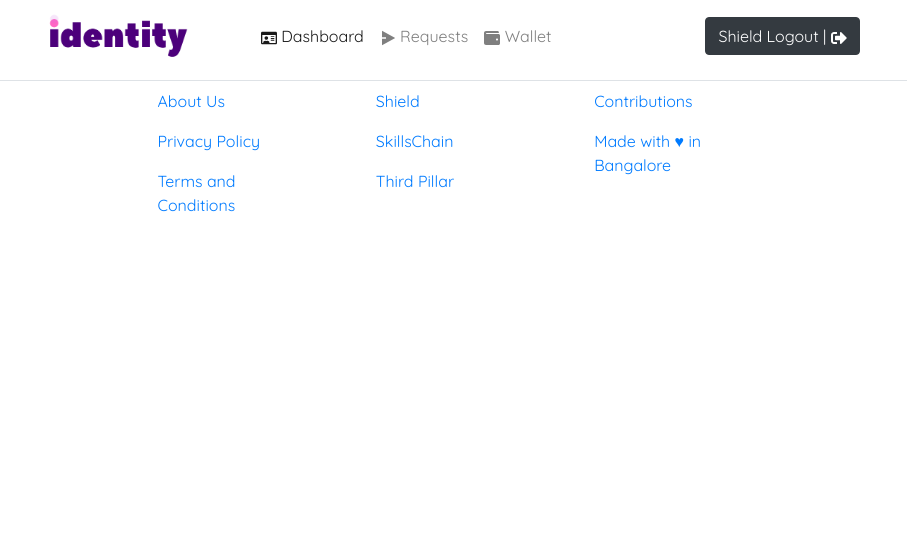
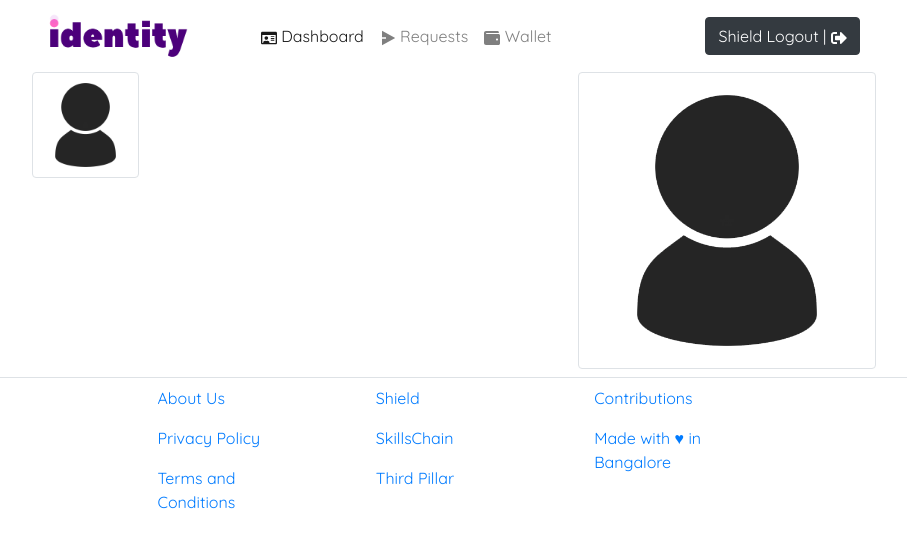
Before and after one commit to TheThirdPillar/Identity, a Next.js app in the folder identity-web-app/: page /user in a window 1280 px wide. Shown: the top 548 px of the page, without its empty margins (186-1093 px from the left). Built offline with nearby package versions, Linux system fonts and the light colour scheme.

Commit message:
Implementing a profile section

```diff
--- /dev/null
+++ b/identity-web-app/components/ProfileSection.js
@@ -0,0 +1,26 @@
+import Row from 'react-bootstrap/Row'
+import Col from 'react-bootstrap/Col'
+import Image from 'react-bootstrap/Image'
+
+function ProfileSection() {
+  return (
+    <>
+      <Row className="justify-content-center">
+        <Col xs={12} md={12} lg={5}>
+          <Row>
+            <Col xs={12} md={12} lg={3}>
+              <Image src="/userThumbnail.png" thumbnail />
+            </Col>
+            <Col xs={12} md={12} lg={7}>
+            </Col>
+          </Row>
+        </Col>
+        <Col xs={12} md={12} lg={3}>
+          <Image src="/userThumbnail.png" thumbnail />
+        </Col>
+      </Row>
+    </>
+  )
+}
+
+export default ProfileSection
--- a/identity-web-app/pages/user/index.js
+++ b/identity-web-app/pages/user/index.js
@@ -1,6 +1,7 @@
 import Head from 'next/head'
 
 import DefaultLayout from '../../layout/DefaultLayout'
+import ProfileSection from '../../components/ProfileSection'
 
 export default function UserDashboard() {
   const isUserSession = true
@@ -9,6 +10,7 @@ export default function UserDashboard() {
       <Head>
         <title>Identity - Dashboard</title>
       </Head>
+      <ProfileSection />
     </DefaultLayout>
   )
 }
```
Also changed, not shown: identity-web-app/public/qrcode.png (added), identity-web-app/public/userThumbnail.png (added).
